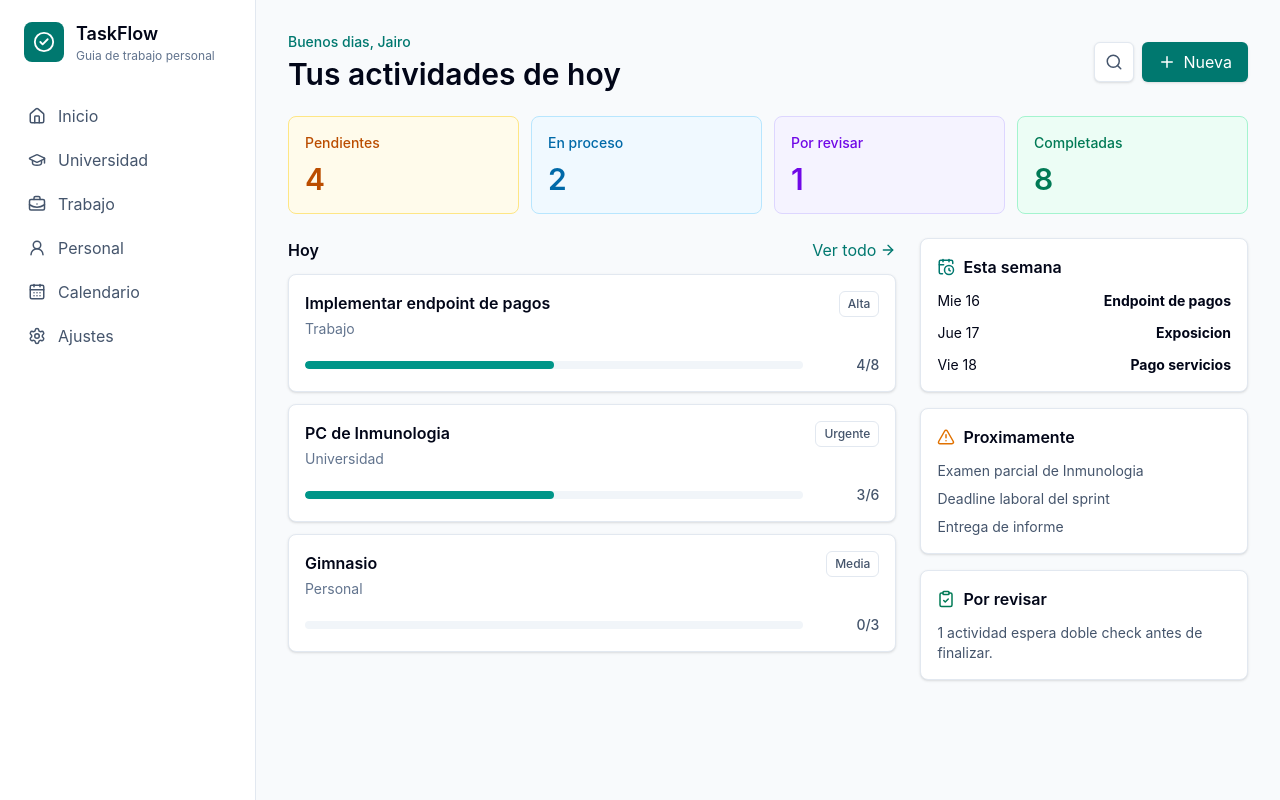
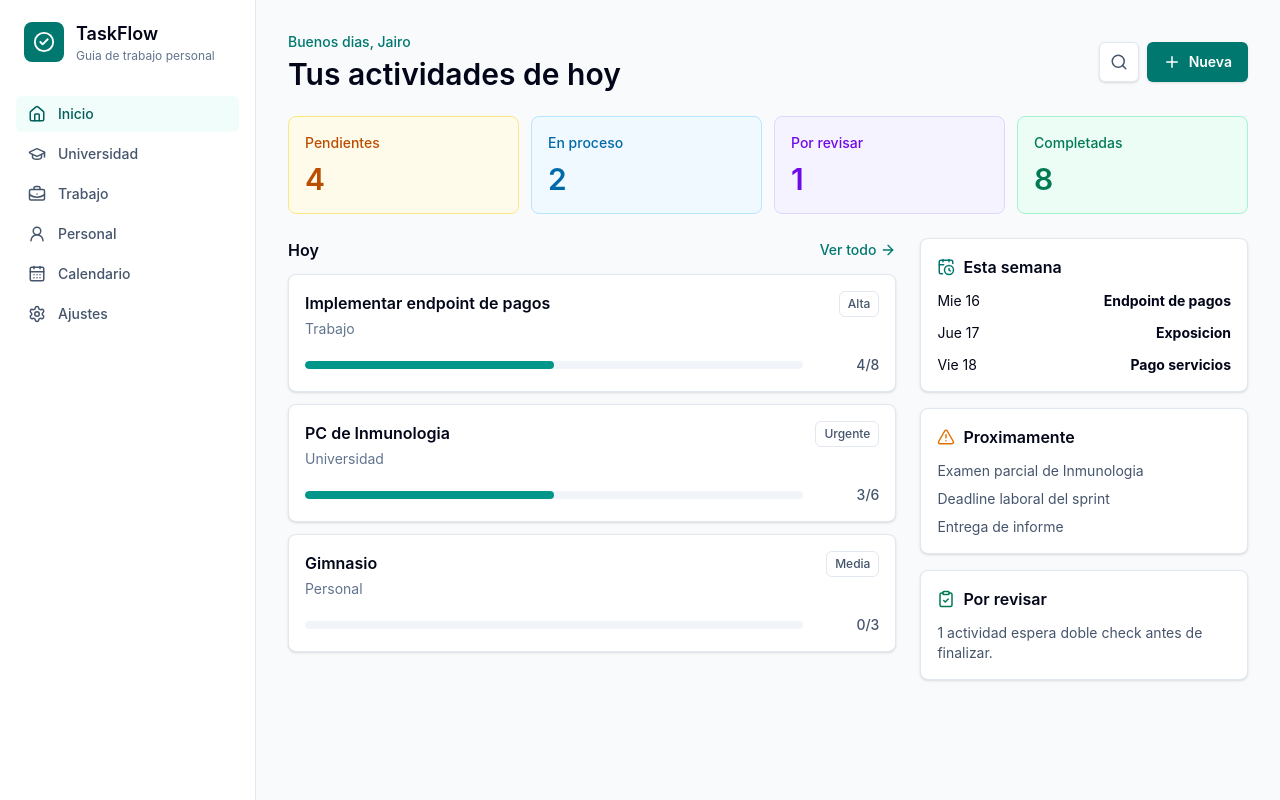
Before and after one commit to JairoManchay/Task-Flow-personal, a React (Vite) app: page / in a window 1280 px wide. Built offline with nearby package versions, Linux system fonts and the light colour scheme.

Commit message:
feat(navigation): connect base app routes

```diff
--- a/src/app/router.tsx
+++ b/src/app/router.tsx
@@ -1,16 +1,29 @@
 import { createBrowserRouter } from 'react-router-dom';
 import { App } from './App';
+import { ActivityDetailPage } from '../features/activities/pages/ActivityDetailPage';
+import { ActivityFormPage } from '../features/activities/pages/ActivityFormPage';
+import { ActivitiesPage } from '../features/activities/pages/ActivitiesPage';
+import { CalendarPage } from '../features/calendar/pages/CalendarPage';
 import { DashboardPage } from '../features/dashboard/pages/DashboardPage';
+import { PersonalPage } from '../features/personal/pages/PersonalPage';
+import { SettingsPage } from '../features/settings/pages/SettingsPage';
+import { UniversityPage } from '../features/university/pages/UniversityPage';
+import { WorkPage } from '../features/work/pages/WorkPage';
 
 export const router = createBrowserRouter([
   {
     path: '/',
     element: <App />,
     children: [
-      {
-        index: true,
-        element: <DashboardPage />
-      }
+      { index: true, element: <DashboardPage /> },
+      { path: 'activities', element: <ActivitiesPage /> },
+      { path: 'activities/new', element: <ActivityFormPage /> },
+      { path: 'activities/:activityId', element: <ActivityDetailPage /> },
+      { path: 'university', element: <UniversityPage /> },
+      { path: 'work', element: <WorkPage /> },
+      { path: 'personal', element: <PersonalPage /> },
+      { path: 'calendar', element: <CalendarPage /> },
+      { path: 'settings', element: <SettingsPage /> }
     ]
   }
 ]);
--- a/src/components/layout/AppShell.tsx
+++ b/src/components/layout/AppShell.tsx
@@ -1,13 +1,14 @@
 import { CalendarDays, CheckCircle2, Home, Settings, UserRound, BriefcaseBusiness, GraduationCap } from 'lucide-react';
 import type { ReactNode } from 'react';
+import { NavLink } from 'react-router-dom';
 
 const navigationItems = [
-  { label: 'Inicio', icon: Home },
-  { label: 'Universidad', icon: GraduationCap },
-  { label: 'Trabajo', icon: BriefcaseBusiness },
-  { label: 'Personal', icon: UserRound },
-  { label: 'Calendario', icon: CalendarDays },
-  { label: 'Ajustes', icon: Settings }
+  { label: 'Inicio', icon: Home, to: '/' },
+  { label: 'Universidad', icon: GraduationCap, to: '/university' },
+  { label: 'Trabajo', icon: BriefcaseBusiness, to: '/work' },
+  { label: 'Personal', icon: UserRound, to: '/personal' },
+  { label: 'Calendario', icon: CalendarDays, to: '/calendar' },
+  { label: 'Ajustes', icon: Settings, to: '/settings' }
 ];
 
 interface AppShellProps {
@@ -18,7 +19,7 @@ export function AppShell({ children }: AppShellProps) {
   return (
     <div className="min-h-screen bg-slate-50 text-slate-950">
       <aside className="fixed inset-y-0 left-0 hidden w-64 border-r border-slate-200 bg-white px-4 py-5 lg:block">
-        <div className="mb-8 flex items-center gap-3 px-2">
+        <NavLink className="mb-8 flex items-center gap-3 rounded-md px-2" to="/">
           <div className="flex h-10 w-10 items-center justify-center rounded-lg bg-teal-700 text-white">
             <CheckCircle2 size={22} />
           </div>
@@ -26,17 +27,22 @@ export function AppShell({ children }: AppShellProps) {
             <p className="text-lg font-semibold">TaskFlow</p>
             <p className="text-xs text-slate-500">Guia de trabajo personal</p>
           </div>
-        </div>
+        </NavLink>
         <nav className="space-y-1">
           {navigationItems.map((item) => (
-            <button
-              className="flex w-full items-center gap-3 rounded-md px-3 py-2 text-left text-sm font-medium text-slate-600 transition hover:bg-slate-100 hover:text-slate-950"
+            <NavLink
+              className={({ isActive }) =>
+                `flex w-full items-center gap-3 rounded-md px-3 py-2 text-left text-sm font-medium transition ${
+                  isActive ? 'bg-teal-50 text-teal-800' : 'text-slate-600 hover:bg-slate-100 hover:text-slate-950'
+                }`
+              }
+              end={item.to === '/'}
               key={item.label}
-              type="button"
+              to={item.to}
             >
               <item.icon size={18} />
               {item.label}
-            </button>
+            </NavLink>
           ))}
         </nav>
       </aside>
@@ -45,10 +51,17 @@ export function AppShell({ children }: AppShellProps) {
 
       <nav className="fixed inset-x-0 bottom-0 grid grid-cols-5 border-t border-slate-200 bg-white px-2 py-2 shadow-sm lg:hidden">
         {navigationItems.slice(0, 5).map((item) => (
-          <button className="flex flex-col items-center gap-1 rounded-md py-1 text-xs text-slate-600" key={item.label} type="button">
+          <NavLink
+            className={({ isActive }) =>
+              `flex flex-col items-center gap-1 rounded-md py-1 text-xs ${isActive ? 'text-teal-800' : 'text-slate-600'}`
+            }
+            end={item.to === '/'}
+            key={item.label}
+            to={item.to}
+          >
             <item.icon size={19} />
             <span>{item.label}</span>
-          </button>
+          </NavLink>
         ))}
       </nav>
     </div>
--- /dev/null
+++ b/src/components/layout/PlaceholderPage.tsx
@@ -0,0 +1,32 @@
+import { Link } from 'react-router-dom';
+
+interface PlaceholderPageProps {
+  title: string;
+  eyebrow: string;
+  description: string;
+  primaryAction?: { label: string; to: string };
+}
+
+export function PlaceholderPage({ title, eyebrow, description, primaryAction }: PlaceholderPageProps) {
+  return (
+    <div className="mx-auto flex w-full max-w-7xl flex-col gap-6 px-4 py-5 sm:px-6 lg:px-8 lg:py-8">
+      <header className="flex flex-col gap-4 md:flex-row md:items-center md:justify-between">
+        <div>
+          <p className="text-sm font-medium text-teal-700">{eyebrow}</p>
+          <h1 className="mt-1 text-2xl font-semibold text-slate-950 sm:text-3xl">{title}</h1>
+          <p className="mt-2 max-w-2xl text-sm leading-6 text-slate-600">{description}</p>
+        </div>
+        {primaryAction ? (
+          <Link className="inline-flex h-10 items-center justify-center rounded-md bg-teal-700 px-4 text-sm font-semibold text-white shadow-sm" to={primaryAction.to}>
+            {primaryAction.label}
+          </Link>
+        ) : null}
+      </header>
+
+      <section className="rounded-lg border border-slate-200 bg-white p-5 shadow-sm">
+        <p className="text-sm font-medium text-slate-700">Esta pantalla ya esta conectada.</p>
+        <p className="mt-2 text-sm text-slate-500">En la siguiente fase iremos reemplazando este contenido por funcionalidad real con datos locales.</p>
+      </section>
+    </div>
+  );
+}
--- /dev/null
+++ b/src/features/activities/pages/ActivitiesPage.tsx
@@ -0,0 +1,5 @@
+import { PlaceholderPage } from '../../../components/layout/PlaceholderPage';
+
+export function ActivitiesPage() {
+  return <PlaceholderPage eyebrow="Actividades" title="Todas las actividades" description="Aqui se listaran tus actividades por estado, prioridad, area y fecha." primaryAction={{ label: 'Nueva actividad', to: '/activities/new' }} />;
+}
--- /dev/null
+++ b/src/features/activities/pages/ActivityDetailPage.tsx
@@ -0,0 +1,8 @@
+import { useParams } from 'react-router-dom';
+import { PlaceholderPage } from '../../../components/layout/PlaceholderPage';
+
+export function ActivityDetailPage() {
+  const { activityId } = useParams();
+
+  return <PlaceholderPage eyebrow="Detalle" title="Actividad seleccionada" description={`Ruta activa para la actividad: ${activityId ?? 'sin identificador'}. Aqui ira el checklist con pestanas, progreso y doble check.`} primaryAction={{ label: 'Volver a actividades', to: '/activities' }} />;
+}
--- /dev/null
+++ b/src/features/activities/pages/ActivityFormPage.tsx
@@ -0,0 +1,5 @@
+import { PlaceholderPage } from '../../../components/layout/PlaceholderPage';
+
+export function ActivityFormPage() {
+  return <PlaceholderPage eyebrow="Nueva actividad" title="Crear actividad" description="Aqui construiremos el formulario para registrar actividades con area, tipo, prioridad, fecha, etapas y subtareas." />;
+}
--- /dev/null
+++ b/src/features/calendar/pages/CalendarPage.tsx
@@ -0,0 +1,5 @@
+import { PlaceholderPage } from '../../../components/layout/PlaceholderPage';
+
+export function CalendarPage() {
+  return <PlaceholderPage eyebrow="Calendario" title="Semana y mes" description="Aqui construiremos la vista semanal y mensual con actividades de universidad, trabajo y personal." />;
+}
--- a/src/features/dashboard/pages/DashboardPage.tsx
+++ b/src/features/dashboard/pages/DashboardPage.tsx
@@ -1,4 +1,5 @@
 import { AlertTriangle, ArrowRight, CalendarClock, ClipboardCheck, ListTodo, Plus, Search } from 'lucide-react';
+import { Link } from 'react-router-dom';
 
 const summary = [
   { label: 'Pendientes', value: 4, tone: 'bg-amber-50 text-amber-700 border-amber-200' },
@@ -8,9 +9,9 @@ const summary = [
 ];
 
 const todayActivities = [
-  { title: 'Implementar endpoint de pagos', area: 'Trabajo', progress: '4/8', percent: 50, priority: 'Alta' },
-  { title: 'PC de Inmunologia', area: 'Universidad', progress: '3/6', percent: 50, priority: 'Urgente' },
-  { title: 'Gimnasio', area: 'Personal', progress: '0/3', percent: 0, priority: 'Media' }
+  { id: 'endpoint-pagos', title: 'Implementar endpoint de pagos', area: 'Trabajo', progress: '4/8', percent: 50, priority: 'Alta' },
+  { id: 'pc-inmunologia', title: 'PC de Inmunologia', area: 'Universidad', progress: '3/6', percent: 50, priority: 'Urgente' },
+  { id: 'gimnasio', title: 'Gimnasio', area: 'Personal', progress: '0/3', percent: 0, priority: 'Media' }
 ];
 
 export function DashboardPage() {
@@ -22,22 +23,22 @@ export function DashboardPage() {
           <h1 className="mt-1 text-2xl font-semibold tracking-normal text-slate-950 sm:text-3xl">Tus actividades de hoy</h1>
         </div>
         <div className="flex items-center gap-2">
-          <button className="flex h-10 w-10 items-center justify-center rounded-md border border-slate-200 bg-white text-slate-600 shadow-sm" type="button" title="Buscar">
+          <Link className="flex h-10 w-10 items-center justify-center rounded-md border border-slate-200 bg-white text-slate-600 shadow-sm" to="/activities" title="Buscar">
             <Search size={18} />
-          </button>
-          <button className="flex h-10 items-center gap-2 rounded-md bg-teal-700 px-4 text-sm font-semibold text-white shadow-sm" type="button">
+          </Link>
+          <Link className="flex h-10 items-center gap-2 rounded-md bg-teal-700 px-4 text-sm font-semibold text-white shadow-sm" to="/activities/new">
             <Plus size={18} />
             Nueva
-          </button>
+          </Link>
         </div>
       </header>
 
       <section className="grid gap-3 sm:grid-cols-2 xl:grid-cols-4">
         {summary.map((item) => (
-          <article className={`rounded-lg border p-4 ${item.tone}`} key={item.label}>
+          <Link className={`rounded-lg border p-4 transition hover:-translate-y-0.5 hover:shadow-sm ${item.tone}`} key={item.label} to="/activities">
             <p className="text-sm font-medium">{item.label}</p>
             <p className="mt-2 text-3xl font-semibold">{item.value}</p>
-          </article>
+          </Link>
         ))}
       </section>
 
@@ -45,14 +46,14 @@ export function DashboardPage() {
         <div>
           <div className="mb-3 flex items-center justify-between">
             <h2 className="text-base font-semibold text-slate-950">Hoy</h2>
-            <button className="flex items-center gap-1 text-sm font-medium text-teal-700" type="button">
+            <Link className="flex items-center gap-1 text-sm font-medium text-teal-700" to="/activities">
               Ver todo
               <ArrowRight size={16} />
-            </button>
+            </Link>
           </div>
           <div className="space-y-3">
             {todayActivities.map((activity) => (
-              <article className="rounded-lg border border-slate-200 bg-white p-4 shadow-sm" key={activity.title}>
+              <Link className="block rounded-lg border border-slate-200 bg-white p-4 shadow-sm transition hover:border-teal-200 hover:shadow-md" key={activity.title} to={`/activities/${activity.id}`}>
                 <div className="flex items-start justify-between gap-3">
                   <div>
                     <h3 className="font-semibold text-slate-950">{activity.title}</h3>
@@ -66,13 +67,13 @@ export function DashboardPage() {
                   </div>
                   <span className="w-16 text-right text-sm font-medium text-slate-600">{activity.progress}</span>
                 </div>
-              </article>
+              </Link>
             ))}
           </div>
         </div>
 
         <aside className="space-y-4">
-          <section className="rounded-lg border border-slate-200 bg-white p-4 shadow-sm">
+          <Link className="block rounded-lg border border-slate-200 bg-white p-4 shadow-sm transition hover:border-teal-200 hover:shadow-md" to="/calendar">
             <div className="mb-3 flex items-center gap-2">
               <CalendarClock className="text-teal-700" size={18} />
               <h2 className="text-base font-semibold">Esta semana</h2>
@@ -82,9 +83,9 @@ export function DashboardPage() {
               <p className="flex justify-between gap-4"><span>Jue 17</span><strong>Exposicion</strong></p>
               <p className="flex justify-between gap-4"><span>Vie 18</span><strong>Pago servicios</strong></p>
             </div>
-          </section>
+          </Link>
 
-          <section className="rounded-lg border border-slate-200 bg-white p-4 shadow-sm">
+          <Link className="block rounded-lg border border-slate-200 bg-white p-4 shadow-sm transition hover:border-amber-200 hover:shadow-md" to="/calendar">
             <div className="mb-3 flex items-center gap-2">
               <AlertTriangle className="text-amber-600" size={18} />
               <h2 className="text-base font-semibold">Proximamente</h2>
@@ -94,21 +95,21 @@ export function DashboardPage() {
               <p>Deadline laboral del sprint</p>
               <p>Entrega de informe</p>
             </div>
-          </section>
+          </Link>
 
-          <section className="rounded-lg border border-slate-200 bg-white p-4 shadow-sm">
+          <Link className="block rounded-lg border border-slate-200 bg-white p-4 shadow-sm transition hover:border-emerald-200 hover:shadow-md" to="/activities">
             <div className="mb-3 flex items-center gap-2">
               <ClipboardCheck className="text-emerald-700" size={18} />
               <h2 className="text-base font-semibold">Por revisar</h2>
             </div>
             <p className="text-sm text-slate-600">1 actividad espera doble check antes de finalizar.</p>
-          </section>
+          </Link>
         </aside>
       </section>
 
-      <button className="fixed bottom-20 right-4 flex h-14 w-14 items-center justify-center rounded-full bg-teal-700 text-white shadow-lg lg:hidden" type="button" title="Nueva actividad">
+      <Link className="fixed bottom-20 right-4 flex h-14 w-14 items-center justify-center rounded-full bg-teal-700 text-white shadow-lg lg:hidden" to="/activities/new" title="Nueva actividad">
         <ListTodo size={22} />
-      </button>
+      </Link>
     </div>
   );
 }
--- /dev/null
+++ b/src/features/personal/pages/PersonalPage.tsx
@@ -0,0 +1,5 @@
+import { PlaceholderPage } from '../../../components/layout/PlaceholderPage';
+
+export function PersonalPage() {
+  return <PlaceholderPage eyebrow="Personal" title="Vida personal" description="Aqui iran gimnasio, compras, tramites, pagos, citas, recordatorios y objetivos personales." />;
+}
--- /dev/null
+++ b/src/features/settings/pages/SettingsPage.tsx
@@ -0,0 +1,5 @@
+import { PlaceholderPage } from '../../../components/layout/PlaceholderPage';
+
+export function SettingsPage() {
+  return <PlaceholderPage eyebrow="Ajustes" title="Configuracion" description="Aqui viviran backups, importacion, exportacion Excel, preferencias y configuracion PWA." />;
+}
--- /dev/null
+++ b/src/features/university/pages/UniversityPage.tsx
@@ -0,0 +1,5 @@
+import { PlaceholderPage } from '../../../components/layout/PlaceholderPage';
+
+export function UniversityPage() {
+  return <PlaceholderPage eyebrow="Universidad" title="Cursos" description="Aqui registraremos cursos y veremos sus actividades pendientes, en proceso y completadas." />;
+}
--- /dev/null
+++ b/src/features/work/pages/WorkPage.tsx
@@ -0,0 +1,5 @@
+import { PlaceholderPage } from '../../../components/layout/PlaceholderPage';
+
+export function WorkPage() {
+  return <PlaceholderPage eyebrow="Trabajo" title="Proyectos" description="Aqui organizaremos proyectos laborales y tareas con etapas, subtareas y revision final." />;
+}
```
